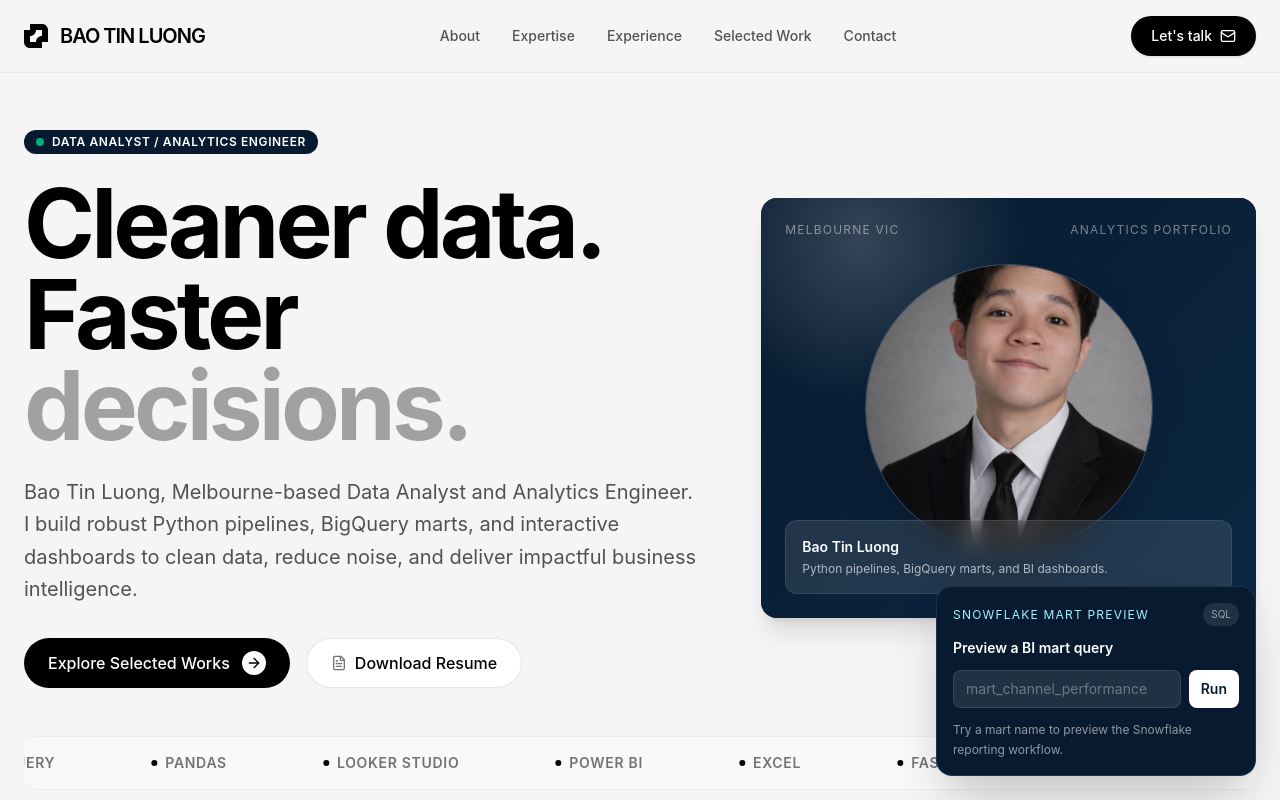
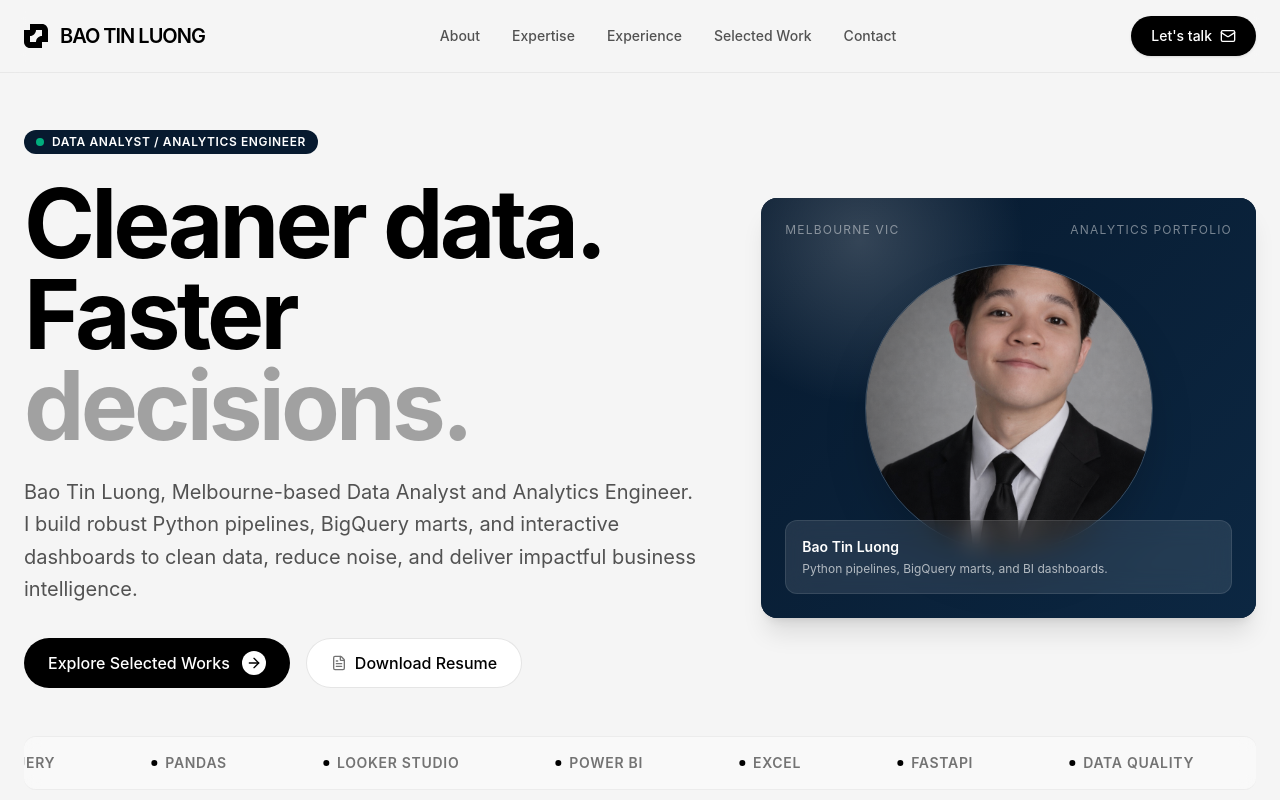
Before and after one commit to Finn043/tin-luong-portfolio, a React (Vite) app: page / in a window 1280 px wide. Shown: the top 800 px of the page. Built offline with nearby package versions, Linux system fonts and the light colour scheme.

Commit message:
Remove non-working demo widget

```diff
--- a/src/App.tsx
+++ b/src/App.tsx
@@ -18,7 +18,6 @@ const LogoIcon: React.FC<{ className?: string }> = ({ className = "w-6 h-6" }) =
 
 export default function PremiumPortfolio() {
   const [activeTab, setActiveTab] = useState<'ai' | 'data' | 'bi'>('ai');
-  const [demoQuestion, setDemoQuestion] = useState('');
   const [expandedExperience, setExpandedExperience] = useState<string | null>(null);
 
   return (
@@ -576,32 +575,6 @@ export default function PremiumPortfolio() {
         </div>
       </section>
 
-      <aside className="fixed bottom-6 right-6 z-40 hidden w-80 rounded-2xl border border-white/10 bg-[#071A2F] p-4 text-white shadow-2xl lg:block">
-        <div className="mb-3 flex items-center justify-between">
-          <div className="text-xs font-mono uppercase tracking-widest text-cyan-200">Snowflake Mart Preview</div>
-          <span className="rounded-full bg-white/10 px-2 py-1 text-[10px] font-mono text-white/55">SQL</span>
-        </div>
-        <label htmlFor="qa-demo" className="block text-sm font-semibold">Preview a BI mart query</label>
-        <div className="mt-3 flex gap-2">
-          <input
-            id="qa-demo"
-            value={demoQuestion}
-            onChange={(event) => setDemoQuestion(event.target.value)}
-            placeholder="mart_channel_performance"
-            className="min-w-0 flex-1 rounded-lg border border-white/10 bg-white/10 px-3 py-2 text-sm text-white placeholder:text-white/35 outline-none focus:border-cyan-200"
-          />
-          <button
-            type="button"
-            className="rounded-lg bg-white px-3 py-2 text-sm font-semibold text-[#071A2F] transition-colors hover:bg-cyan-50"
-          >
-            Run
-          </button>
-        </div>
-        <p className="mt-3 text-xs leading-relaxed text-white/55">
-          {demoQuestion ? 'Preview ready: the mart returns revenue, customers, CAC, and ROAS by channel.' : 'Try a mart name to preview the Snowflake reporting workflow.'}
-        </p>
-      </aside>
-
       {/* ================= FOOTER / CONTACT AREA ================= */}
       <footer id="contact" className="bg-black text-white px-6 pt-24 pb-12 w-full mt-auto">
         <div className="max-w-[88rem] mx-auto space-y-16">
```
